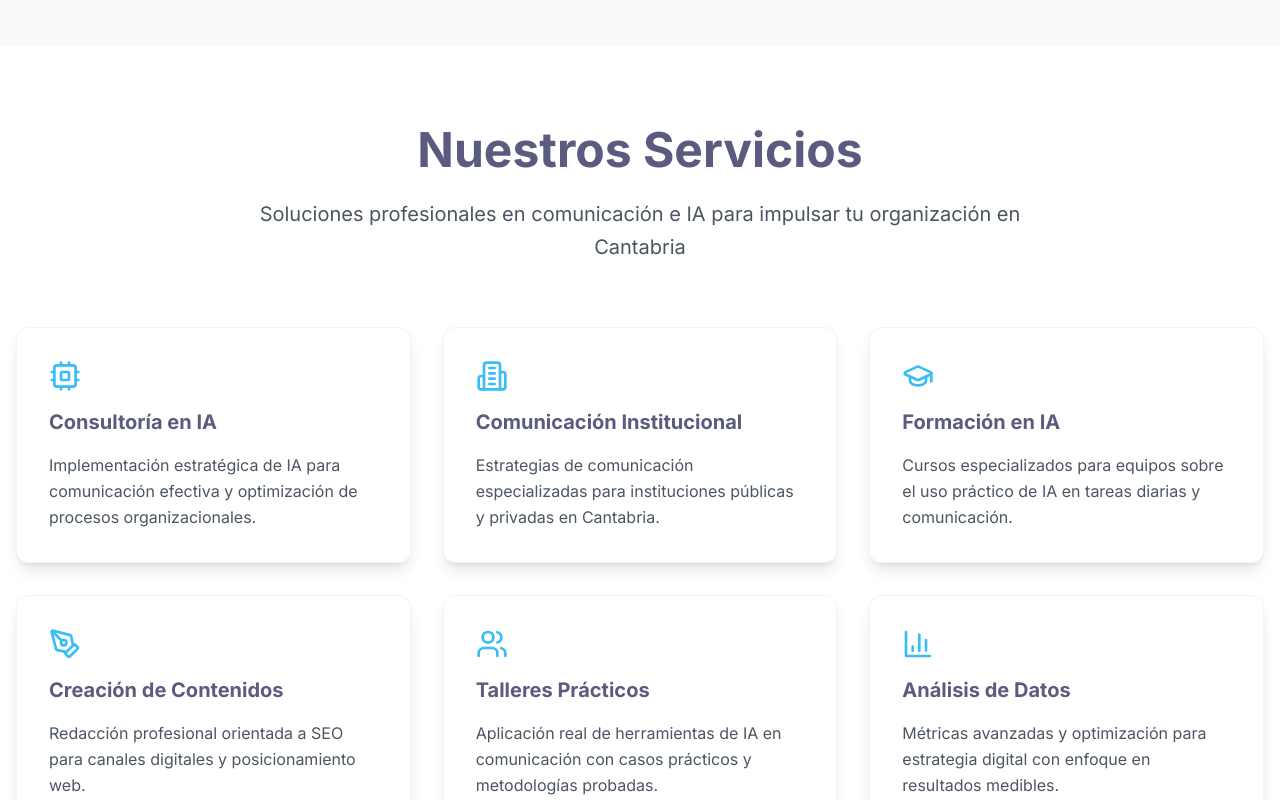
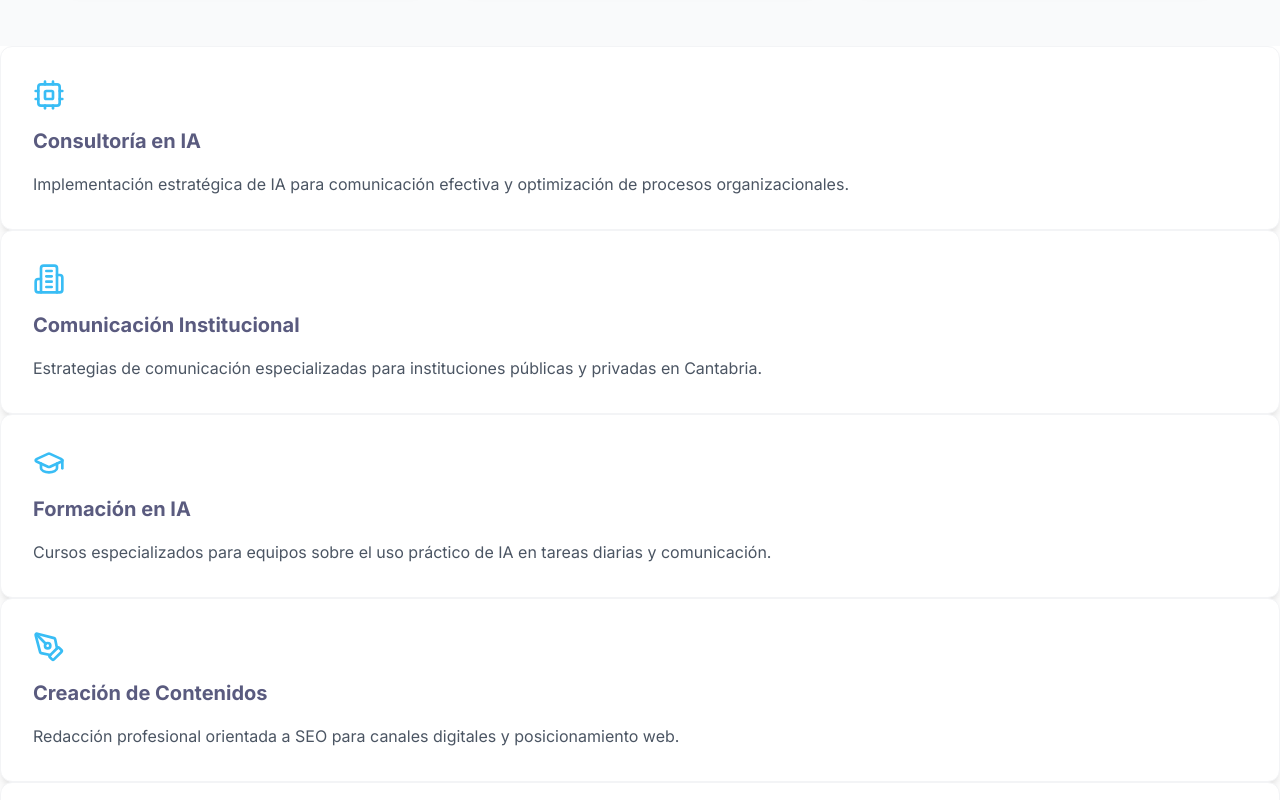
Before and after one commit to osanemeterio/oscarsanemeterio, a React (Vite) app: page / in a window 1280 px wide. Shown: the part 1080-1880 px from the top of the page. Built offline with nearby package versions, Linux system fonts and the light colour scheme.

Commit message:
Update App.tsx

```diff
--- a/src/App.tsx
+++ b/src/App.tsx
@@ -152,23 +152,10 @@ function App() {
         </div>
       </section>
 
-      {/* Extended Services Section */}
-      <section className="py-20 px-4 bg-white">
-        <div className="max-w-7xl mx-auto">
-          <div className="text-center mb-16">
-            <h2 className="fade-in text-4xl md:text-5xl font-bold mb-6 text-[#5a5b7f]">
-              Nuestros Servicios
-            </h2>
-            <p className="fade-in text-xl text-gray-600 max-w-3xl mx-auto leading-relaxed">
-              Soluciones profesionales en comunicación e IA para impulsar tu organización en Cantabria
-            </p>
-          </div>
-          <div className="grid md:grid-cols-2 lg:grid-cols-3 gap-8">
   {extendedServices.map((service, index) => (
-              <a
+  <div
     key={index}
-                href="https://conexionpublica.es/servicios-profesionales/"
-                className="slide-up extended-service-card block cursor-pointer"
+    className="slide-up extended-service-card block cursor-default"
   >
     <div className="mb-4">
       {service.icon}
@@ -179,11 +166,8 @@ function App() {
     <p className="text-gray-600 leading-relaxed">
       {service.description}
     </p>
-              </a>
+  </div>
 ))}
-          </div>
-        </div>
-      </section>
 
       {/* Personal Introduction Section */}
       <section className="py-20 px-4 bg-[#5a5b7f] relative overflow-hidden">
```
Lines whose indentation alone changed are shown as unchanged.
